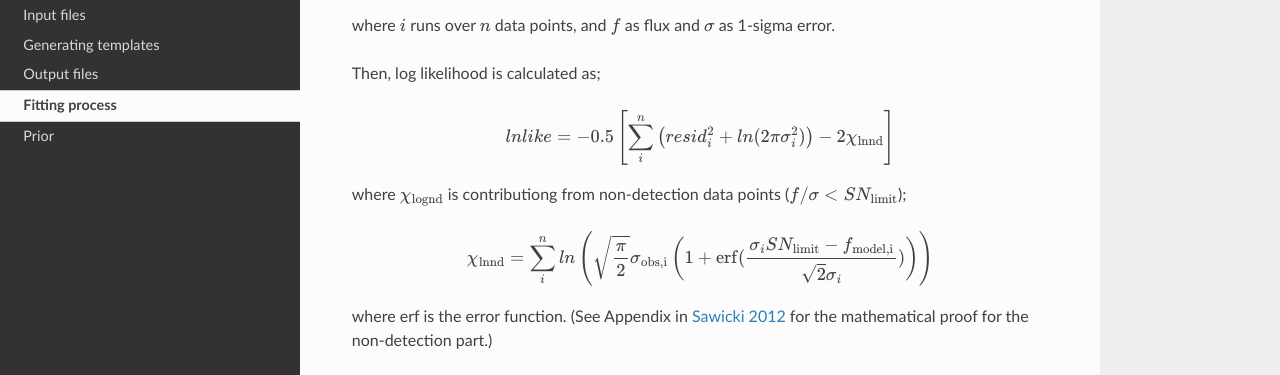
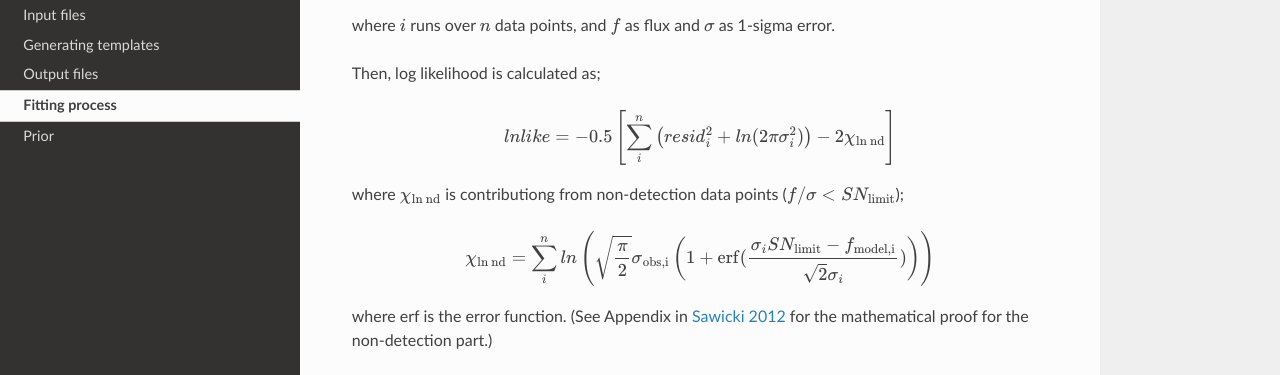
Before and after one commit to mtakahiro/gsf, a Sphinx documentation site: the page built from docs/fitting.rst, in a window 1280 px wide and 927 px high. Shown: the part 255-630 px from the top of the window. Built offline with Sphinx 7.4.7 and the Read the Docs theme 2.0.0, drawn with Linux system fonts in a browser that asks for light colours; pages that are not in the unit, such as notebooks, are missing from menus.

Commit message:
Update fitting.rst

```diff
--- a/docs/fitting.rst
+++ b/docs/fitting.rst
@@ -14,12 +14,12 @@ where :math:`i` runs over :math:`n` data points, and :math:`f` as flux and :math
 Then, log likelihood is calculated as;
 
 .. math::
-    lnlike =  -0.5 \left[ \sum_{i}^{n} \left( resid_i^2 + ln (2 \pi \sigma_i^2) \right) - 2 \chi_\mathrm{ln nd} \right]
+    lnlike =  -0.5 \left[ \sum_{i}^{n} \left( resid_i^2 + ln (2 \pi \sigma_i^2) \right) - 2 \chi_\mathrm{ln\ nd} \right]
 
-where :math:`\chi_\mathrm{log nd}` is contributiong from non-detection data points (:math:`f/\sigma<SN_\mathrm{limit}`);
+where :math:`\chi_\mathrm{ln\ nd}` is contributiong from non-detection data points (:math:`f/\sigma<SN_\mathrm{limit}`);
 
 .. math::
-    \chi_\mathrm{ln nd} = \sum_{i}^{n} ln \left( \sqrt{ \frac{\pi}{2}} \sigma_\mathrm{obs,i}
+    \chi_\mathrm{ln\ nd} = \sum_{i}^{n} ln \left( \sqrt{ \frac{\pi}{2}} \sigma_\mathrm{obs,i}
     \left(1 + \mathrm{erf} (\frac{\sigma_i SN_\mathrm{limit} - f_\mathrm{model,i}}{\sqrt{2}\sigma_i}) \right) \right)
 
 where erf is the error function. (See Appendix in `Sawicki 2012 <https://ui.adsabs.harvard.edu/abs/2012PASP..124.1208S/abstract>`__ for the mathematical proof for the non-detection part.)
```
